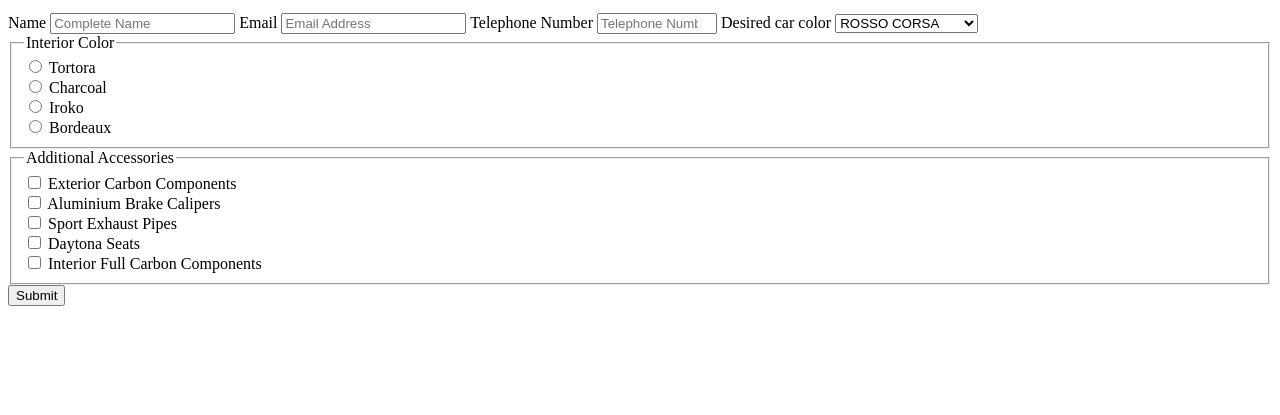
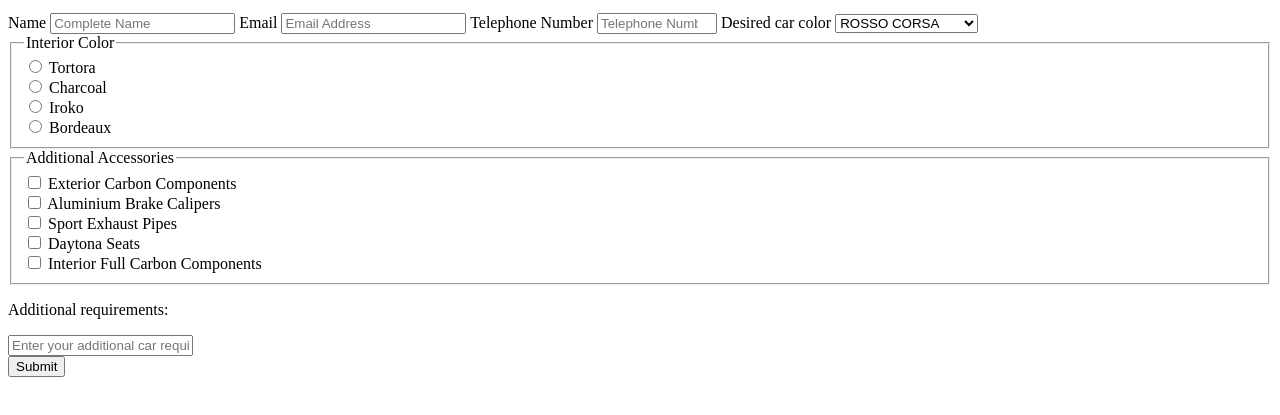
Before and after one commit to danisebastian9/ContactForm, a plain HTML site: page index.html in a window 1280 px wide. Shown: the part 101-516 px from the top of the page. Drawn offline with Linux system fonts and the light colour scheme.

Commit message:
Form HTML completed

```diff
--- a/index.html
+++ b/index.html
@@ -54,6 +54,8 @@
                 <input type="checkbox" id="cbx5" value="cbx5">
                 <label for="cbx5">Interior Full Carbon Components</label><br>
             </fieldset>
+            <p>Additional requirements:</p>
+            <input id="requirements" type="textarea" placeholder="Enter your additional car requirements"> <br>
             <input type="submit">
         </form>
     </section>
```
